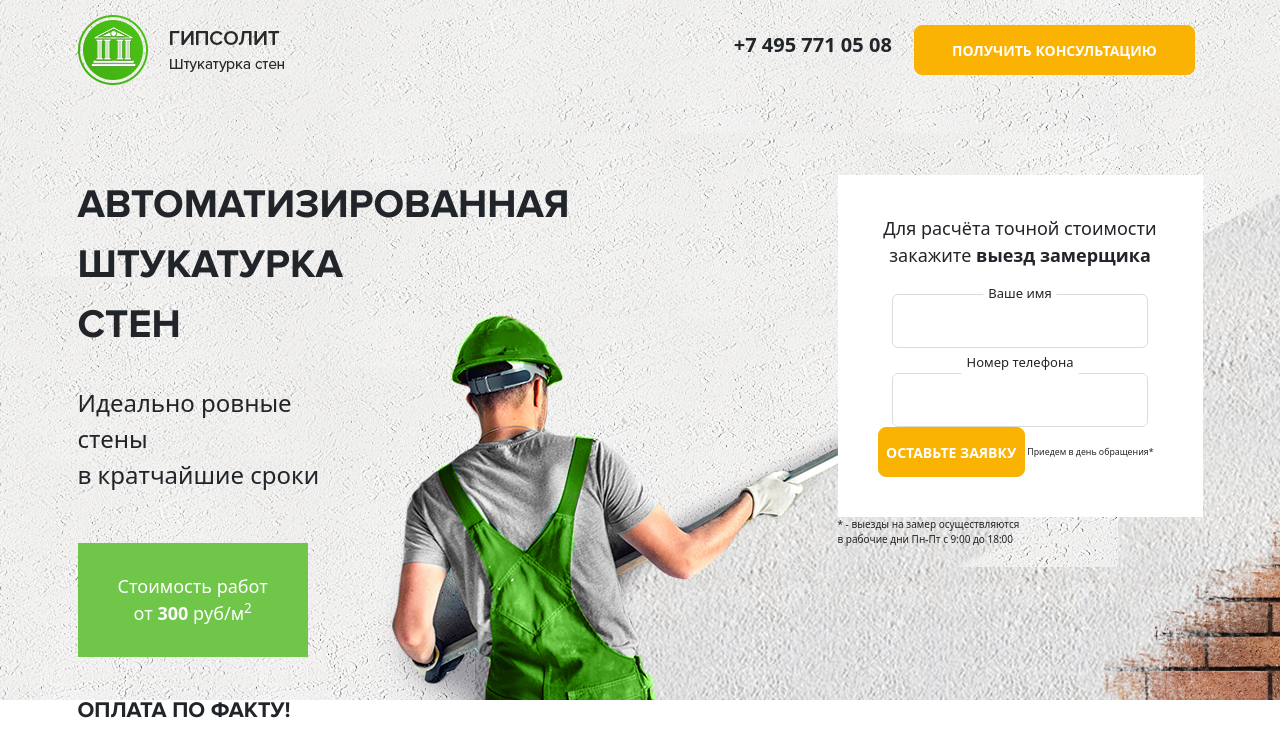
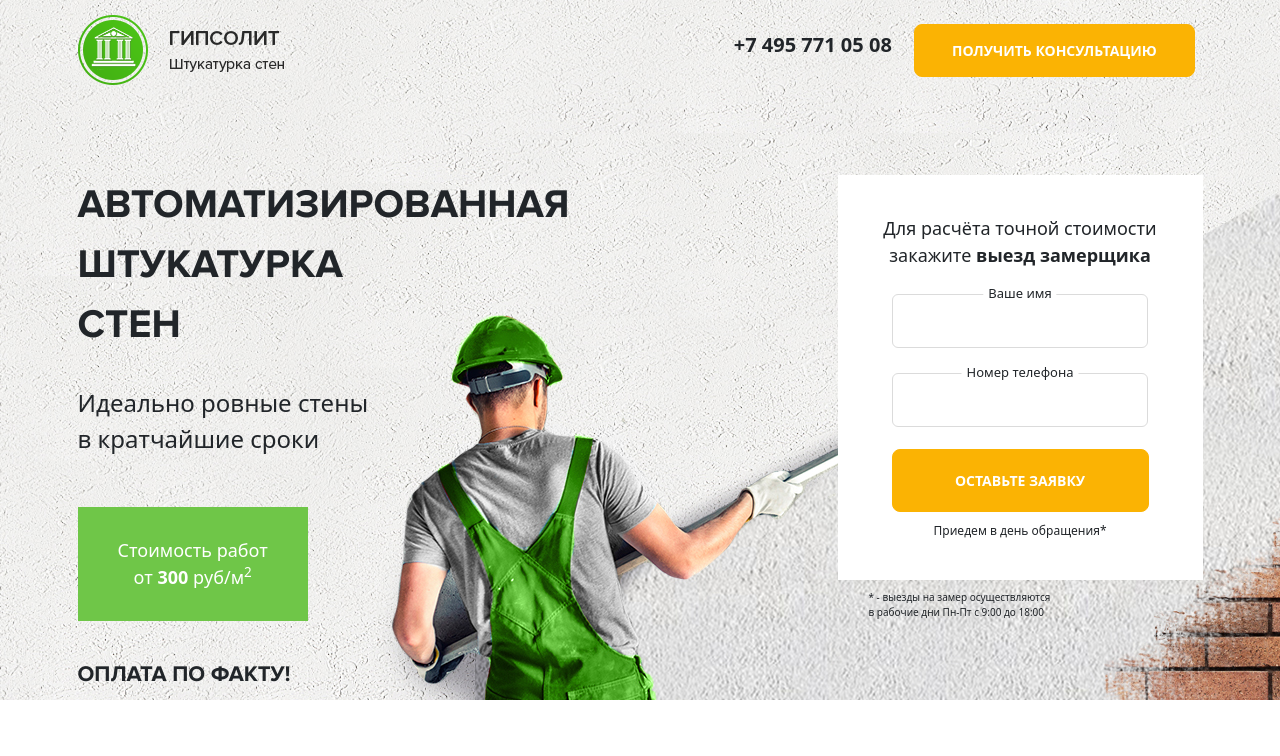
Before and after one commit to Falomaly/glo-academy-homeworks, a plain HTML site: page GLO-Academy/practice-project/src/index.html in a window 1280 px wide. Drawn offline with Linux system fonts and the light colour scheme.

Commit message:
- Finish practice task #2.

```diff
--- a/GLO-Academy/practice-project/src/index.html
+++ b/GLO-Academy/practice-project/src/index.html
@@ -22,13 +22,13 @@
                         <div class="logo col-lg-3"><img src="img/logo.png" alt="logo"></div>
 
                         <p class="phone-number fw-bold col-lg-2 offset-lg-4">+7 495 771 05 08</p>
-                        <button class="btn btn-primary header-button text-uppercase fw-bold col-lg-3">Получить консультацию</button>
+                        <button class="btn btn-primary main-button-style text-uppercase fw-bold col-lg-3">Получить консультацию</button>
 
                     </div>
                 </header>
 
                 <div class="row main-content">
-                    <div class="hopper-content col-lg-3">
+                    <div class="hopper-content col-lg-4">
 
                         <h1>автоматизированная<br>штукатурка стен</h1>
 
@@ -40,16 +40,16 @@
 
                     </div>
 
-                    <div class="form-container col-lg-4 offset-lg-5">
+                    <div class="form-container col-lg-4 offset-lg-4">
 
                         <form action="#">
                             <p class="main-content-form-title">Для расчёта точной стоимости<br>закажите <strong>выезд замерщика</strong></p>
-                            <label class="main-content-form-label">Ваше имя</label>
+                            <label class="main-content-form-label-name">Ваше имя</label>
                             <input type="text">
-                            <label class="main-content-form-label">Номер телефона</label>
+                            <label class="main-content-form-label-number">Номер телефона</label>
                             <input type="text">
-                            <button class="btn btn-primary header-button text-uppercase fw-bold">ОСТАВЬТЕ ЗАЯВКУ</button>
-                            <small>Приедем в день обращения*</small>
+                            <button class="btn btn-primary main-content-form-button-style main-button-style text-uppercase fw-bold d-block">ОСТАВЬТЕ ЗАЯВКУ</button>
+                            <p class="main-content-form-small">Приедем в день обращения*</p>
                         </form>
 
                         <div class="main-content-note-under-form">* - выезды на замер осуществляются<br>в рабочие дни Пн-Пт с 9:00 до 18:00</div>
--- a/GLO-Academy/practice-project/src/less/main.less
+++ b/GLO-Academy/practice-project/src/less/main.less
@@ -51,8 +51,8 @@ h1 {
   font-size: 2.4rem;
 }
 
-.header-button {
-  height: 5rem;
+.main-button-style {
+  padding: 1.5rem 0;
   border-radius: 0.8rem;
   background-color: @color-btn;
   border-color: @color-btn;
@@ -77,6 +77,10 @@ h1 {
     margin-top: 3rem;
     font-size: 2.4rem;
   }
+  &-note-under-form {
+    text-align: left;
+    margin-left: 3.1rem;
+  }
 
   &-price {
     display: inline-block;
@@ -99,7 +103,7 @@ h1 {
       font-size: 1.8rem;
       text-align: center;
     }
-    &-label {
+    &-label-name, &-label-number {
       position: absolute;
       display: block;
       left: 50%;
@@ -110,6 +114,23 @@ h1 {
       z-index: 1;
       font-size: 1.3rem;
     }
+    &-label-number {
+      margin-top: 1rem;
+    }
+    &-small {
+      text-align: center;
+      margin-top: 1rem;
+      padding-bottom: 4rem;
+      font-size: 1.2rem;
+    }
+  }
+  &-form-button-style {
+    display: block;
+    text-align: center;
+    padding: 2rem 3rem;
+    vertical-align: center;
+    width: 25.7rem;
+    margin: 2.2rem auto 0 auto;
   }
 }
 
@@ -122,9 +143,9 @@ h1 {
 }
 
 form {
+  padding-top: 4rem;
   background-color: white;
   position: relative;
-  padding: 4rem;
   display: block;
   width: auto;
   height: auto;
```
Also changed, not shown: GLO-Academy/practice-project/src/css/main.css.
